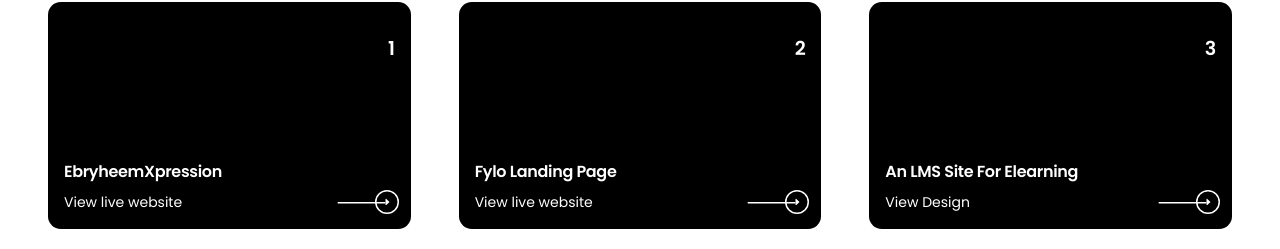
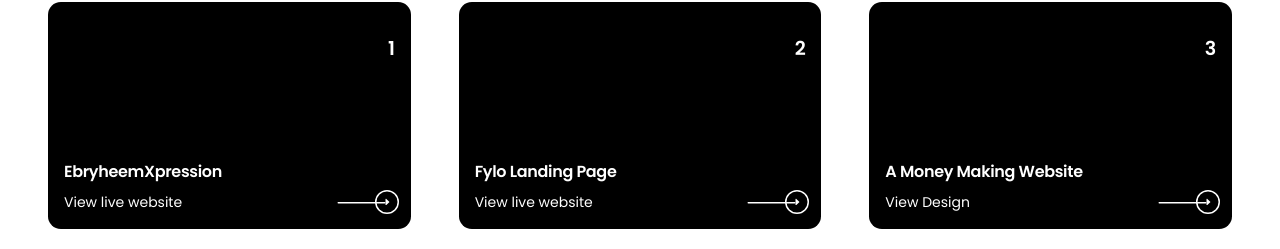
Before and after one commit to chuchu2005/reactportfoliowebsite, a React (Create React App) app: page / in a window 1280 px wide. Shown: the part 1103-1352 px from the top of the page. Built offline with nearby package versions, Linux system fonts and the light colour scheme.

Commit message:
Update Portfolio.js

```diff
--- a/src/components/portfolio/Portfolio.js
+++ b/src/components/portfolio/Portfolio.js
@@ -30,8 +30,8 @@
     },
     {
       id: 3,
-      link: "https://courses.pearsoftwares.com.ng",
-      title: "An LMS Site For Elearning",
+      link: "https://hawkit.ng",
+      title: "A Money Making Website",
       onLinkClick: "View Design",
     },
     {
@@ -42,7 +42,7 @@
     },
     {
       id: 5,
-      link: "https://pearsoftwares.com.ng",
+      link: "https://apptomatch.com",
       title: "A Business Website",
       onLinkClick: "View live website",
     },
```
